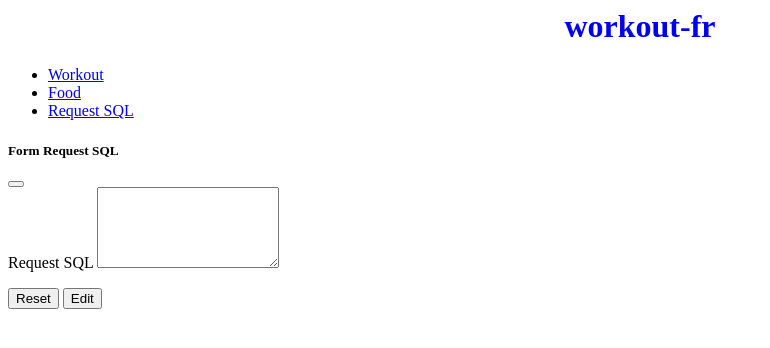
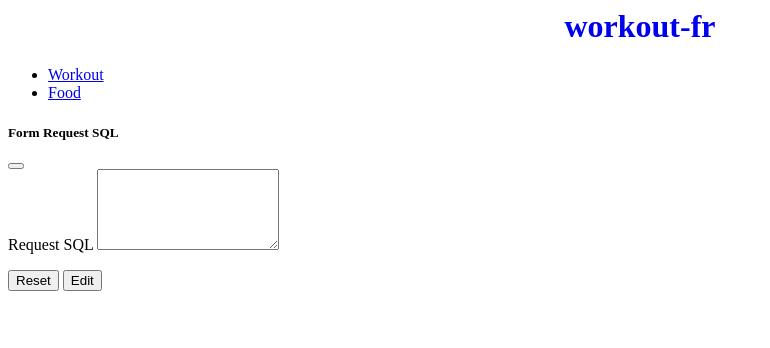
Before and after one commit to 0youri/workout-fr, a PHP site: page /view/viewMenu.php in a window 1280 px wide. Shown: the top 348 px of the page, without its empty margins (0-770 px from the left). Run offline with PHP 8.4, Linux system fonts and the light colour scheme.

Commit message:
Update viewMenu.php

```diff
--- a/view/viewMenu.php
+++ b/view/viewMenu.php
@@ -21,10 +21,6 @@
                             </li>
                             <li class="nav-item">
                                 <a class="nav-link" id="nav-food" href="index.php?page=food">Food</a>
-                            </li>
-                            <li class="nav-item">
-                                <a class="nav-link" id="nav-food" data-bs-toggle="modal"
-                                data-bs-target="#modalRequestSql" href="#">Request SQL</a>
                             </li>
                             <!--
                             <li class="nav-item">
```
